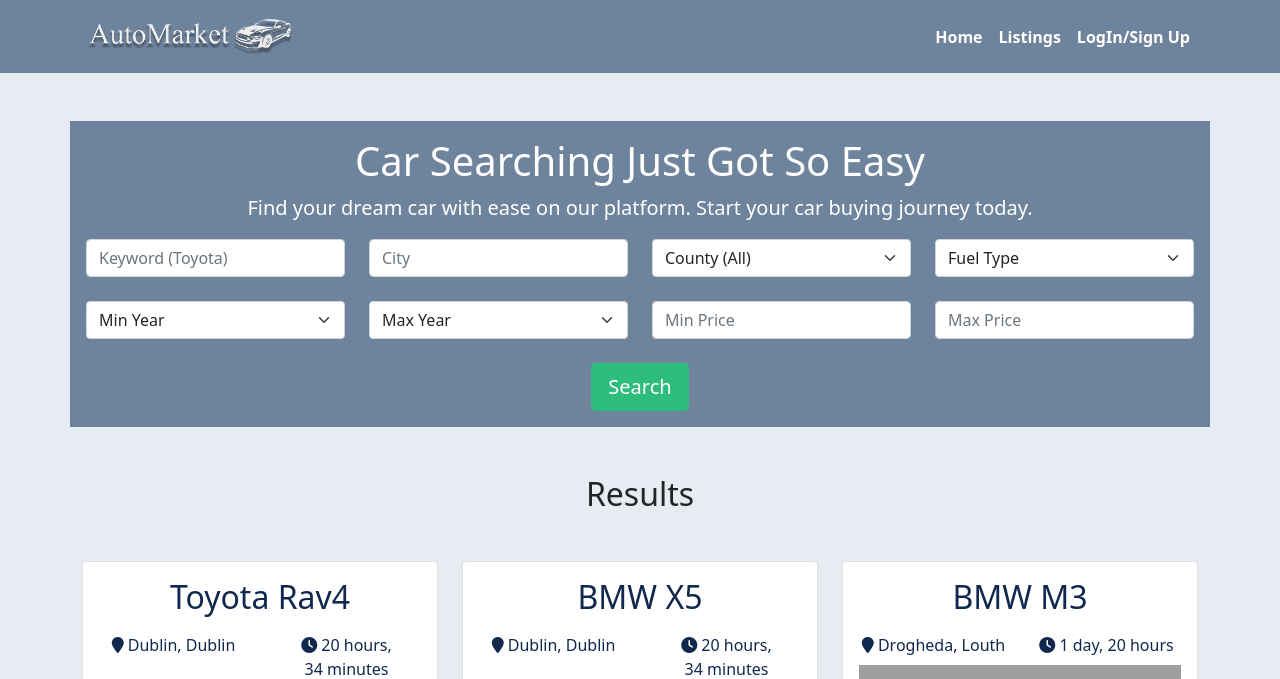
After one commit to Dayana-N/AutoMarket-PP4, a Django app: page /listings/ in a window 1280 px wide. The commit adds this page. Shown: the top 679 px of the page. Run offline with Django 3.2, Linux system fonts and the light colour scheme; data comes from the database, SQL or seed files in the repository; both versions use the stored data as it was after the commit; some libraries are stand-ins or nearby versions; grey boxes are pictures that could not be loaded.

Commit message:
feat:create listings page and display listings #14

```diff
--- a/automarket/settings.py
+++ b/automarket/settings.py
@@ -46,6 +46,7 @@ INSTALLED_APPS = [
     'django.contrib.sessions',
     'django.contrib.messages',
     'django.contrib.staticfiles',
+    'django.contrib.humanize',
 
     # Apps
     'listings.apps.ListingsConfig',
--- a/listings/models.py
+++ b/listings/models.py
@@ -44,7 +44,8 @@ class Listing(models.Model):
         max_length=100, choices=choices.TRANSMISSION)
     created = models.DateField(auto_now_add=True)
     listing_image_1 = models.ImageField(
-        null=True, blank=True, default='default-listing-img.jpg')
+        upload_to='listings/', null=True, blank=True,
+        default='listings/default-listing-img.jpg')
     listing_image_2 = models.ImageField(null=True, blank=True)
     listing_image_3 = models.ImageField(null=True, blank=True)
     listing_image_4 = models.ImageField(null=True, blank=True)
--- /dev/null
+++ b/listings/templates/listings/listings.html
@@ -0,0 +1,151 @@
+{% extends 'base.html' %}
+{% load humanize %}
+{% block title %}
+Listings
+{% endblock title %}
+
+{% block content %}
+<section class="search-section">
+
+    <div class="container text-center p-3 mt-5" id="search-container">
+        <div class="row">
+            <h1>Car Searching Just Got So Easy</h1>
+            <p class="lead">Find your dream car with ease on our platform. Start your car buying journey today.
+            </p>
+        </div>
+
+        <form>
+            <div class="row">
+                <div class="col-md-3 mb-2">
+                    <label class="sr-only" for="keyword">Keyword:</label>
+                    <input type="text" class="form-control" name="keywords" id="keyword" placeholder="Keyword (Toyota)">
+                </div>
+                <div class="col-md-3 mb-2">
+                    <label for="city" class="sr-only">City:</label>
+                    <input type="text" class="form-control" name="city" id="city" placeholder="City">
+                </div>
+                <div class="col-md-3 mb-2">
+                    <label for="county" class="sr-only">County:</label>
+                    <select name="county" class="form-select" id="county">
+                        <option selected="true" disabled="disabled">County (All)</option>
+                        {% for value,option in counties %}
+                        <option value="{{ value }}">{{ option }}</option>
+                        {% endfor %}
+                    </select>
+
+                </div>
+
+                <div class="col-md-3 mb-2">
+                    <label for="fuel" class="sr-only">Fuel Type:</label>
+                    <select class="form-select" name="fuel" id="fuel">
+                        <option selected="true" disabled="disabled">Fuel Type</option>
+                        {% for value,option in fuel_type %}
+                        <option value="{{ value }}">{{ option }}</option>
+                        {% endfor %}
+
+                    </select>
+                </div>
+            </div>
+            <div class="row mt-md-3">
+                <div class="col-md-3 mb-2">
+                    <label for="min_year" class="sr-only">Min Year:</label>
+                    <select class="form-select" name="min_year" id="min_year">
+                        <option selected disabled>Min Year</option>
+                        {% for value,option in years %}
+                        <option value="{{ value }}">{{ option }}</option>
+                        {% endfor %}
+
+                    </select>
+                </div>
+                <div class="col-md-3 mb-2">
+                    <label for="max_year" class="sr-only">Max Year:</label>
+                    <select class="form-select" name="max_year" id="max_year">
+                        <option selected disabled>Max Year</option>
+                        {% for value,option in years %}
+                        <option value="{{ value }}">{{ option }}</option>
+                        {% endfor %}
+
+                    </select>
+                </div>
+                <div class="col-md-3 mb-2">
+                    <label for="min_price" class="sr-only">Min Price:</label>
+                    <input type="text" class="form-control" name="min_price" id="min_price" placeholder="Min Price">
+                </div>
+                <div class="col-md-3 mb-2">
+                    <label for="max_price" class="sr-only">Max Price:</label>
+                    <input type="text" class="form-control" name="max_price" id="max_price" placeholder="Max Price">
+                </div>
+            </div>
+            <button type="submit" class="btn btn-green text-white btn-lg mt-3">Search</button>
+        </form>
+    </div>
+
+</section>
+
+<section class="results mt-5">
+
+    <div class="container text-center mt-5">
+        <h2>Results</h2>
+        <div class="row mt-5">
+            {% for listing in listings %}
+            <!-- Card 1 -->
+            <div class="col-md-6 col-xl-4 mb-4">
+                <div class="card listing-preview">
+                    <a class="card-link" href="#">
+                        <div class="card-body">
+                            <h2>{{ listing.listing_title }} </h2>
+                            <div class="row py-2 ">
+                                <div class="col-6">
+                                    <i class="fas fa-map-marker"></i> {{ listing.town|capfirst }}, {{ listing.county|capfirst }}
+                                </div>
+                                <div class="col-6">
+                                    <i class="fas fa-clock"></i> {{ listing.created|timesince }}
+                                </div>
+                            </div>
+                            <!-- Image -->
+                            <div class="row"> <img src="{{ listing.listing_image_1.url }}" class="card-image" alt="{{ listing.listing_title }} image">
+                            </div>
+
+                            <div class="row py-2 ">
+                                <div class="col-6">
+                                    <i class="fa-regular fa-calendar-days"></i> Year: {{ listing.year }}
+                                </div>
+                                <div class="col-6">
+                                    <i class="fa-solid fa-gauge-high"></i> Miles: {{ listing.mileage|intcomma }}
+                                </div>
+                            </div>
+
+                            <h3>Price: €{{ listing.price|intcomma }}</h3>
+
+                            <a href="#" class="btn btn-blue text-white">More Info</a>
+                        </div>
+
+                    </a>
+                </div>
+
+            </div>
+            {% endfor %}
+
+
+
+        </div>
+    </div>
+
+    <!-- Pagination -->
+    <nav aria-label="...">
+        <ul class="pagination justify-content-center">
+            <li class="page-item disabled">
+                <a class="page-link" href="#" tabindex="-1" aria-disabled="true">Previous</a>
+            </li>
+            <li class="page-item"><a class="page-link" href="#">1</a></li>
+            <li class="page-item active" aria-current="page">
+                <a class="page-link" href="#">2</a>
+            </li>
+            <li class="page-item"><a class="page-link" href="#">3</a></li>
+            <li class="page-item">
+                <a class="page-link" href="#">Next</a>
+            </li>
+        </ul>
+    </nav>
+</section>
+{% endblock %}
--- a/listings/urls.py
+++ b/listings/urls.py
@@ -2,5 +2,6 @@ from django.urls import path
 from . import views
 
 urlpatterns = [
-    path('', views.home_page, name='home')
+    path('', views.home_page, name='home'),
+    path('listings/', views.listings, name='listings'),
 ]
--- a/listings/views.py
+++ b/listings/views.py
@@ -1,7 +1,29 @@
 from django.shortcuts import render
+from .models import Listing
+from . import choices
 
 # Create your views here.
 
 
 def home_page(request):
+    '''
+    A view that displays the homepage
+    '''
     return render(request, 'listings/index.html')
+
+
+def listings(request):
+    '''
+    A view that displays the listings page
+    '''
+    listings = Listing.objects.all().order_by('-created')
+    context = {
+        'counties': choices.COUNTIES,
+        'body_type': choices.BODY_TYPE,
+        'fuel_type': choices.FUEL_TYPE,
+        'transmission': choices.TRANSMISSION,
+        'years': choices.get_year_choices(),
+        'listings': listings
+    }
+
+    return render(request, 'listings/listings.html', context)
--- a/static/styles/style.css
+++ b/static/styles/style.css
@@ -6,6 +6,11 @@
   --white: #fff;
   --violet: #7284c9;
   --light-gray: #c9c9c9;
+  --blue-btn: rgba(87, 135, 189, 0.8);
+  --blue-btn-hover: rgba(138, 176, 219, 0.8);
+  --dark-blue-text: #10284e;
+  --green: #2fbd7d;
+  --light-green: #65d4a2;
 }
 
 body {
@@ -78,7 +83,38 @@ body {
 }
 
 .btn-blue {
-  background-color: #4465aa;
+  background-color: var(--blue-btn);
+}
+
+.btn-blue:hover {
+  background-color: var(--blue-btn-hover);
+}
+
+/* Search Container */
+#search-container {
+    background-color: var(--blue-background);
+    color: var(--white);
+}
+
+.btn-green {
+  background-color: var(--green);
+}
+
+.btn-green:hover {
+  background-color: var(--light-green);
+}
+
+/* Listing results */
+
+.card-link,
+i {
+    text-decoration: none;
+    color: var(--dark-blue-text);
+}
+
+.card-image {
+    height: 300px;
+    object-fit: cover;
 }
 
 /* profile page */
--- a/templates/base.html
+++ b/templates/base.html
@@ -33,7 +33,7 @@
                             <a class="nav-link" href="{% url 'home' %}">Home</a>
                         </li>
                         <li class="nav-item">
-                            <a class="nav-link" href="#">Listings</a>
+                            <a class="nav-link" href="{% url 'listings' %}">Listings</a>
                         </li>
                         {% if request.user.is_authenticated %}
                         <li class="nav-item">
--- a/users/templates/users/delete_profile.html
+++ b/users/templates/users/delete_profile.html
@@ -21,7 +21,7 @@ Delete Profile
 
 
                     <!-- Submit button -->
-                    <a href="{% url 'profile' %}" class="btn blue text-white">Go Back</a>
+                    <a href="{% url 'profile' %}" class="btn btn-blue text-white">Go Back</a>
                     <button type="submit" class="btn btn-danger text-white">Delete Profile</button>
 
                 </form>
--- a/users/templates/users/delete_profile_confirmation.html
+++ b/users/templates/users/delete_profile_confirmation.html
@@ -12,7 +12,7 @@ Delete Profile
                 <div id="sad-car-image">
 
                 </div>
-                    <a href="{% url 'home' %}" class="btn blue text-white">Go Home</a>
+                    <a href="{% url 'home' %}" class="btn btn-blue text-white">Go Home</a>
             </div>
         </div>
     </div>
--- a/users/templates/users/logout-confirmation.html
+++ b/users/templates/users/logout-confirmation.html
@@ -10,7 +10,7 @@ Log Out
             <div class="col-sm-6 col-lg-4 mx-auto text-center my-5 p-4 shadow-container">
                 <h2>Are you Sure you want to log out?</h2>
               <div class="mt-2">
-                <a href="{% url 'home' %}" class="btn blue text-white">Go Home</a>
+                <a href="{% url 'home' %}" class="btn btn-blue text-white">Go Home</a>
                 <a href="{% url 'logout' %}" class="btn btn-danger text-white">Log Out</a>
               </div>
 
--- a/users/templates/users/profile_page.html
+++ b/users/templates/users/profile_page.html
@@ -32,7 +32,7 @@ Profile
 
                             </div>
                             <div>
-                                <a href="{% url 'update-profile' %}" class="btn blue text-white">Edit Profile</a>
+                                <a href="{% url 'update-profile' %}" class="btn btn-blue text-white">Edit Profile</a>
                                 <a href="{% url 'delete-profile' %}" class="btn btn-danger text-white">Delete Profile</a>
                             </div>
 
@@ -52,12 +52,12 @@ Profile
                             <div class="row p-3 mt-4">
                                 <div class="col-12 col-md-6">
                                     <p>Active Listings: 5</p>
-                                    <button class="btn blue text-white">View Listings</button>
+                                    <button class="btn btn-blue text-white">View Listings</button>
                                 </div>
 
                                 <div class="col-12 col-md-6 mt-3 mt-md-0">
                                     <p>Favourite Listings: 8</p>
-                                    <button class="btn blue text-white">View Listings</button>
+                                    <button class="btn btn-blue text-white">View Listings</button>
                                 </div>
                             </div>
                             <div class="row p-3 mt-5 justify-content-center">
```
Also changed, not shown: db.sqlite3, listings/migrations/0002_alter_listing_listing_image_1.py (added), static/images/listings/default-listing-img.jpg (renamed from static/images/default-listing-img.jpg).
